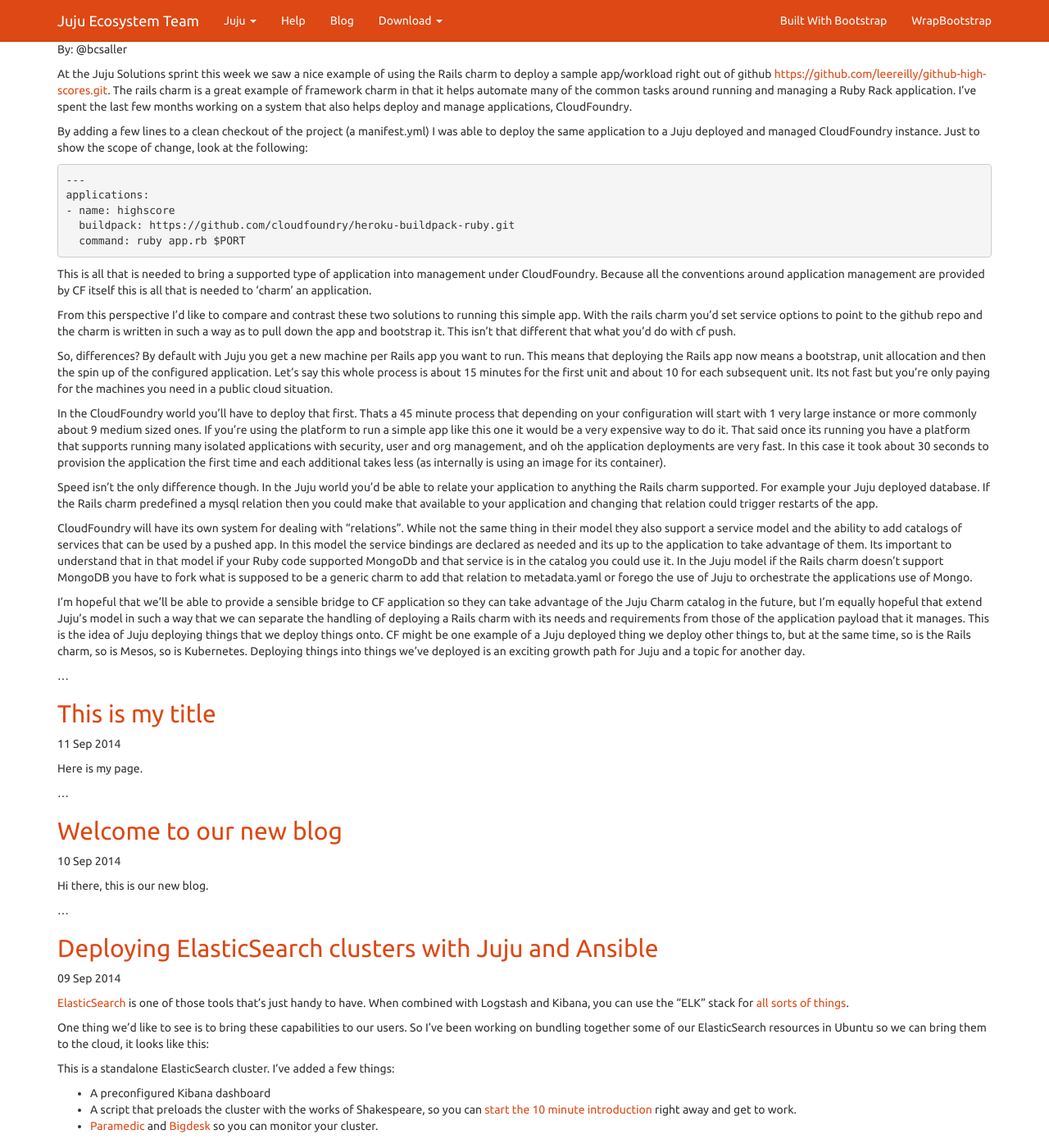
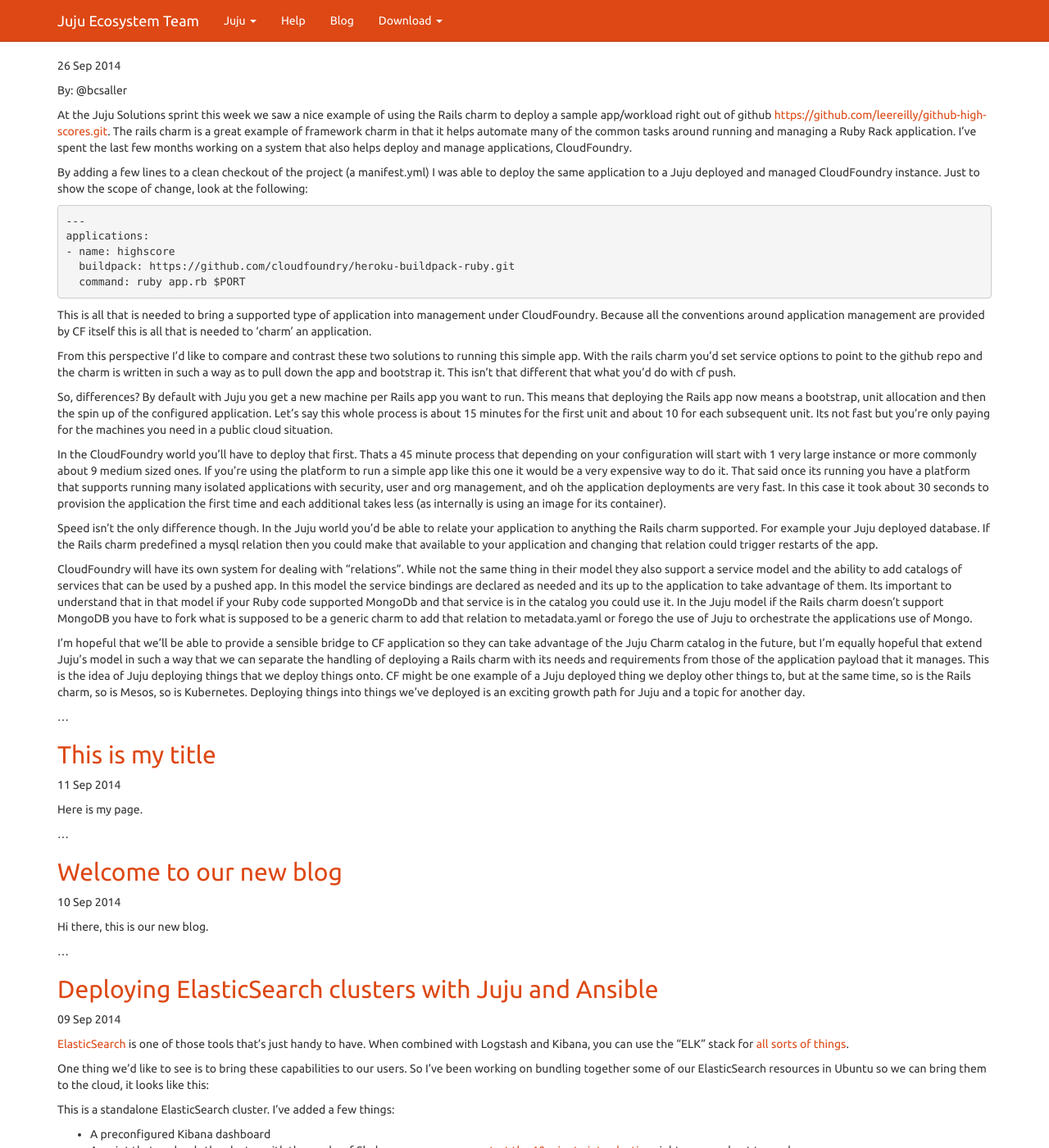
Before and after one commit to juju-solutions/juju-solutions.github.io, a Jekyll site: the page built from index.html, in a window 1280 px wide and 1400 px high. Shown: the whole window at 82% size. Built offline with Jekyll 4.4.1, drawn with Linux system fonts in a browser that asks for light colours.

Commit message:
fix css for @castrojo

```diff
--- a/_layouts/default.html
+++ b/_layouts/default.html
@@ -51,7 +51,7 @@ id="themes">Juju <span class="caret"></span></a>
               <a href="http://juju.ubuntu.com/docs">Help</a>
             </li>
             <li>
-              <a href="http://news.bootswatch.com">Blog</a>
+              <a href="http://juju.ubuntu.com/community/blog">Blog</a>
             </li>
             <li class="dropdown">
               <a class="dropdown-toggle" data-toggle="dropdown" href="#"
@@ -64,20 +64,18 @@ Tools</a></li>
               </ul>
             </li>
           </ul>
-
+<!--
           <ul class="nav navbar-nav navbar-right">
-            <li><a href="http://builtwithbootstrap.com/" target="_blank">Built
-With Bootstrap</a></li>
-            <li><a href="https://wrapbootstrap.com/?ref=bsw"
-target="_blank">WrapBootstrap</a></li>
+            <li><a href="http://builtwithbootstrap.com/" target="_blank">Built With Bootstrap</a></li>
+            <li><a href="https://wrapbootstrap.com/?ref=bsw" target="_blank">WrapBootstrap</a></li>
           </ul>
-
+-->
         </div>
       </div>
     </div>
 
 
-<div class="container">
+<div class="container" id="content">
       {{content}}
 </div>
       <hr>
--- a/css/jsol.css
+++ b/css/jsol.css
@@ -1 +1,5 @@
 /* Add custom styles here */
+
+#content {
+  margin-top: 50px;
+}
```
